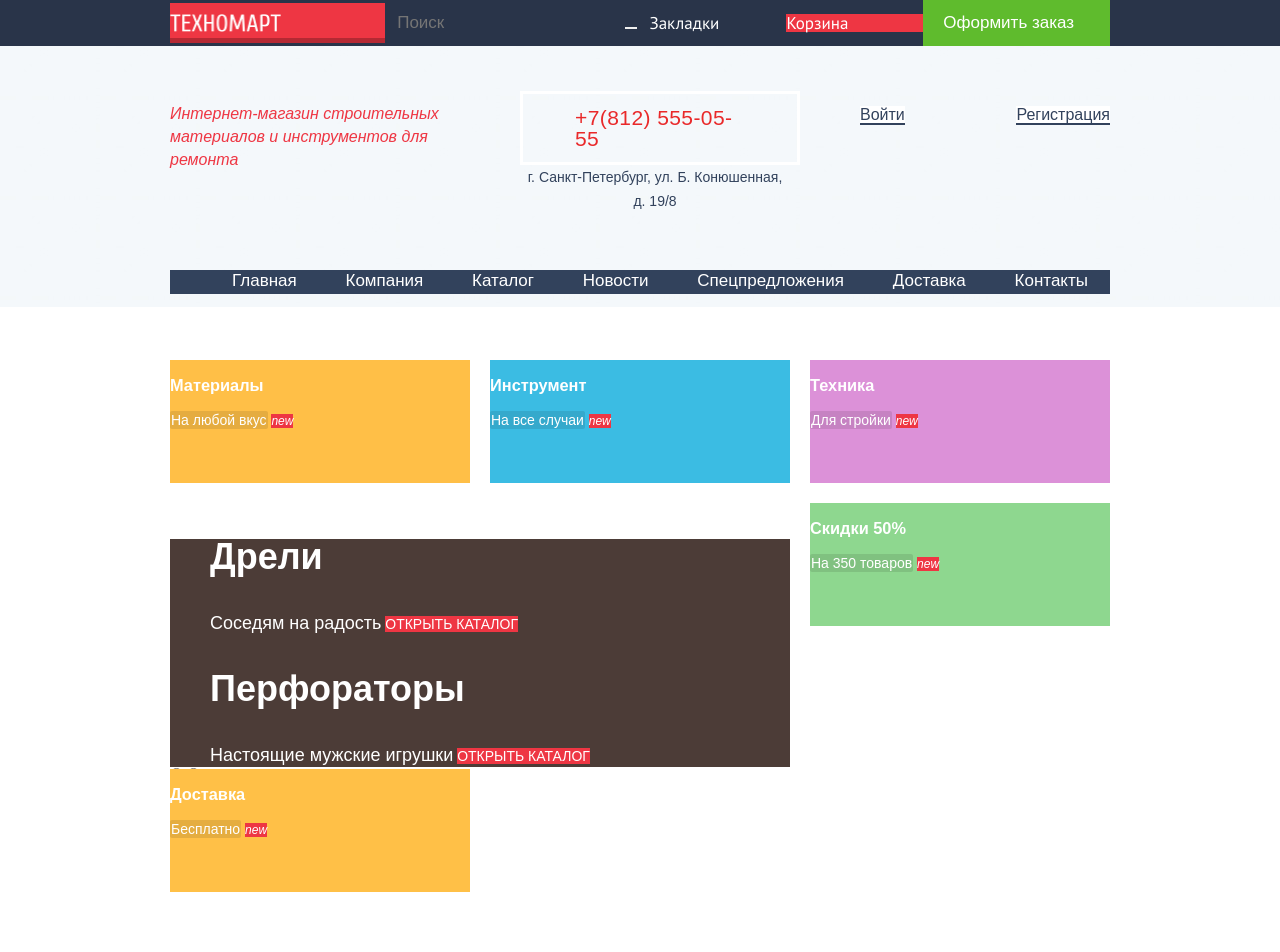
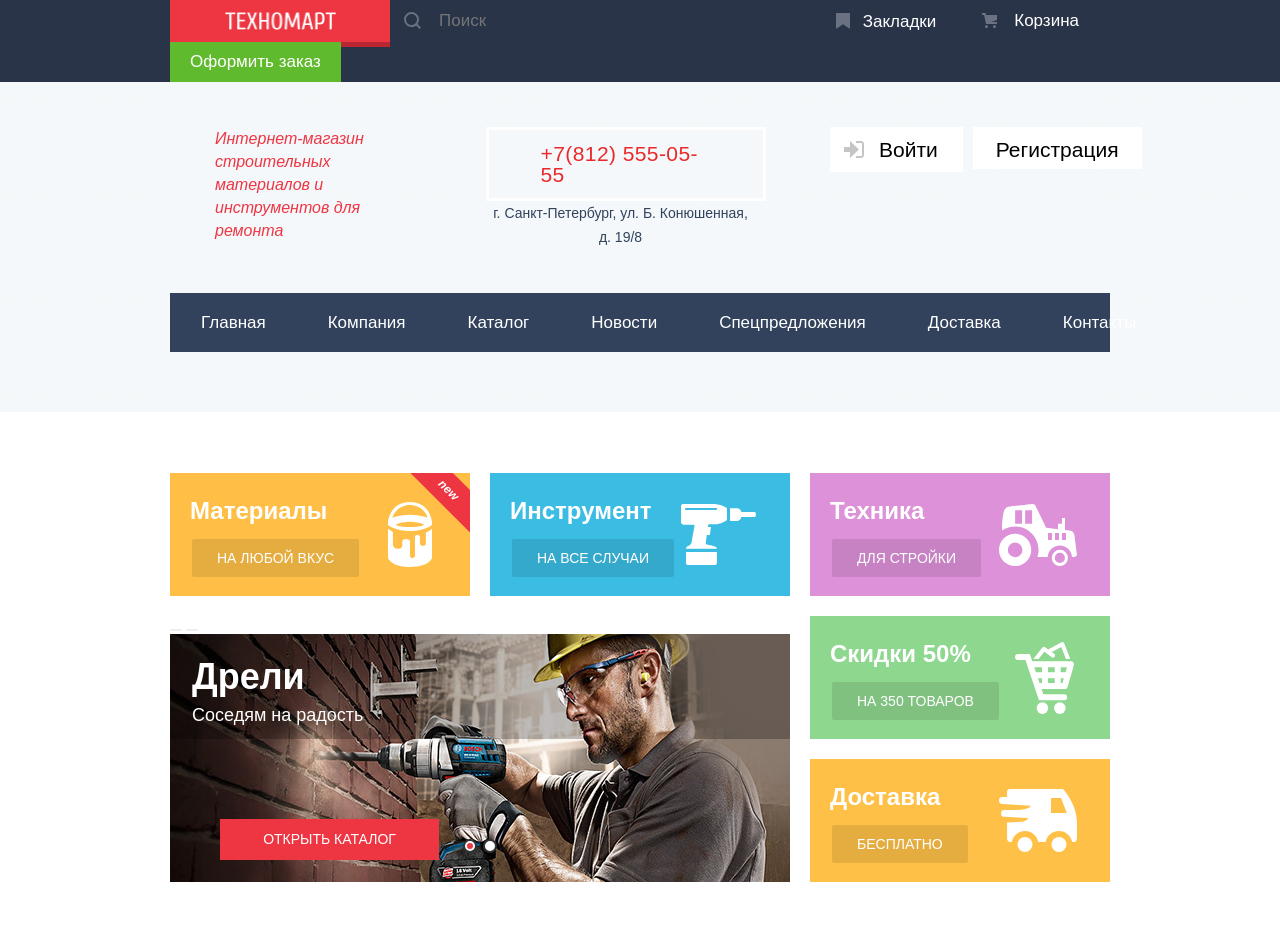
Before and after one commit to halikov/shop-technomart, a plain HTML site: page index.html in a window 1280 px wide. Shown: the top 952 px of the page. Drawn offline with Linux system fonts and the light colour scheme; a web font is replaced by a local one.

Commit message:
Стилизует хэдер и промо блок. Input в слайдере стоит над картинкой и недает слайдеру встать на всю высоту контейнера.

```diff
--- a/css/styles.css
+++ b/css/styles.css
@@ -8,10 +8,31 @@ body {
   text-align: left;
   background-color: #ffffff;
 }
+a {
+  text-decoration: none;
+}
+img {
+  max-width: 100%;
+  height: auto;
+}
+.visually-hidden:not(:focus):not(:active),
+input[type="checkbox"].visually-hidden,
+input[type="radio"].visually-hidden {
+  position: absolute;
+  width: 1px;
+  height: 1px;
+  margin: -1px;
+  padding: 0;
+  border: 0;
+  white-space: nowrap;
+  clip-path: inset(100%);
+  clip: rect(0 0 0 0);
+  overflow: hidden;
+}
 .page-header {
   display: flex;
   flex-direction: column;
-  justify-content: stretch;
+  margin-bottom: 61px;
   background-color: #f2f7f8;
   background-image: url('../img/header-bg.jpg');
   background-repeat: repeat;
@@ -28,17 +49,21 @@ body {
 }
 .top-line-wrapper {
   display: flex;
+  flex-wrap: wrap;
   flex-direction: row;
   justify-content: space-between;
   align-items: center;
 }
+.page-header a {
+  display: block;
+}
 .page-header .logo {
+  display: inline-block;
   width: 220px;
-  margin-right: 10px;
-  font-size: 0;
   line-height: 40px;
+  text-align: center;
+  box-shadow: 0 5px 0 0 #ba2732;
   background-color: #ee3643;
-  box-shadow: inset 0 -5px 0 0 rgba(0, 0, 0, 0.24);
 }
 .page-header .logo:hover,
 .page-header .logo:focus {
@@ -48,10 +73,19 @@ body {
   background-color: #ba2732;
 }
 .logo img {
+  width: 111px;
+  height: 18px;
+  margin: 0;
+  padding: 12px 54px;
   vertical-align: middle;
 }
+
 .search-form {
-  width: 260px;
+  position: relative;
+  display: flex;
+  flex-grow: 1;
+  margin: 0;
+  padding: 0;
   font-family: 'Cuprum', 'Arial', sans-serif;
   font-size: 17px;
   line-height: 18px;
@@ -59,7 +93,12 @@ body {
   color: #ffffff;
   background-color: #293449;
 }
+
 .search-form .search {
+  width: 100%;
+  margin: 0;
+  padding: 12px 0;
+  padding-left: 49px;
   font-family: 'Cuprum', 'Arial', sans-serif;
   font-size: 17px;
   line-height: 18px;
@@ -67,29 +106,44 @@ body {
   background-color: #293449;
   border: none;
 }
+.button-search {
+  position: absolute;
+  top: 0;
+  left: 14px;
+  width: 17px;
+  height: 17px;
+}
 .search-form .search:hover {
   background-color: #212a3a;
 }
 .search-form .search:focus {
+  color: #000000;
   background-color: #ffffff;
 }
 .search-form .search:active {
   background-color: #293449;
 }
-
-input[type="search"]:focus::-webkit-input-placeholder { color: #000000; }
-input[type="search"]:focus:-ms-input-placeholder { color: #000000; }
-input[type="search"]:focus::-ms-input-placeholder { color: #000000; }
-input[type="search"]:focus::placeholder { color: #000000; }
-
-.search-form button {
+.button-search {
+  display: block;
+  margin: 0;
+  padding: 12px 0;
   font-size: 0;
   border: none;
+  background-color: transparent;
+  opacity: 0.3;
+}
+.search:hover ~ .button-search {
+  opacity: 1;
+}
+.search:focus ~ path {
+  fill: #ee3643;
 }
 .bookmarks,
 .basket {
-  width: 140px;
-  margin-right: 10px
+  position: relative;
+  display: block;
+  margin: 0;
+  padding: 0;
   font-family: 'Cuprum', 'Arial', sans-serif;
   font-size: 17px;
   line-height: 18px;
@@ -97,7 +151,48 @@ input[type="search"]:focus::placeholder { color: #000000; }
   text-align: left;
   text-decoration: none;
   color: #ffffff;
-  background-color: #293449;
+}
+.bookmarks {
+  padding: 12px 28px 11px 44px;
+}
+.bookmarks:before {
+  content: "";
+  width: 14px;
+  height: 16px;
+  position: absolute;
+  top: 12px;
+  left: 17px;
+  background-image: url('../img/icon-bookmark.svg');
+  background-position: 0 0;
+  opacity: 0.3;
+}
+.basket {
+  padding: 11px 31px 11px 50px;
+}
+.basket:before {
+  content: "";
+  width: 15px;
+  height: 15px;
+  position: absolute;
+  top: 12px;
+  left: 18px;
+  background-image: url('../img/icon-cart.svg');
+  background-position: 0 0;
+  opacity: 0.3;
+}
+
+.checkout {
+  padding: 11px 20px;
+  margin-right: 0;
+  font-family: 'Cuprum', 'Arial', sans-serif;
+  font-size: 17px;
+  line-height: 18px;
+  font-weight: 400;
+  text-align: center;
+  text-decoration: none;
+  vertical-align: middle;
+  color: #ffffff;
+  background-color: #5fbb2d;
 }
 .bookmarks:hover,
 .basket:hover,
@@ -109,26 +204,18 @@ input[type="search"]:focus::placeholder { color: #000000; }
 .basket:active {
   background-color: #161d29;
 }
-.checkout {
-  width: 150px;
-  padding: 14px 20px;
-  margin-right: 0;
-  font-family: 'Cuprum', 'Arial', sans-serif;
-  font-size: 17px;
-  line-height: 18px;
-  font-weight: 400;
-  text-align: left;
-  text-decoration: none;
-  vertical-align: middle;
-  color: #ffffff;
-  background-color: #5fbb2d;
-}
 .checkout:hover,
 .checkout:focus {
   background-color: #5fbb2d;
 }
 .checkout:active {
   background-color: #518534;
+}
+.bookmarks:hover::before,
+.basket:hover::before,
+.bookmarks:focus::before,
+.basket:focus::before {
+  opacity: 1;
 }
 
 /********
@@ -138,10 +225,14 @@ input[type="search"]:focus::placeholder { color: #000000; }
   display: flex;
   flex-direction: row;
   justify-content: space-between;
+  align-items: flex-start;
   margin-bottom: 44px;
 }
 .page-header h1 {
-  width: 320px;
+  width: 196px;
+  margin: 0;
+  margin-left: 45px;
+  padding: 0;
   margin-right: 10px;
   font-family: 'Cuprum', 'Arial', sans-serif;
   font-size: 16px;
@@ -153,6 +244,8 @@ input[type="search"]:focus::placeholder { color: #000000; }
 }
 address {
   width: 270px;
+  margin: 0;
+  padding: 0;
   margin-right: 10px;
   display: flex;
   flex-direction: column;
@@ -184,9 +277,19 @@ address {
   display: flex;
   justify-content: space-between;
   list-style: none;
+  margin: 0;
+  padding: 0;
+}
+.account-menu li {
+  margin: 0;
+  padding: 0;
 }
 .log-in,
 .sign-in {
+  display: block;
+  position: relative;
+  margin: 0;
+  padding: 12px 25px;
   font-family: 'Cuprum', 'Arial', sans-serif;
   font-size: 21px;
   line-height: 21px;
@@ -194,6 +297,17 @@ address {
   text-decoration: none;
   color: #000000;
   background-color: #ffffff;
+}
+.log-in::before {
+  content: "";
+  width: 20px;
+  height: 17px;
+  position: absolute;
+  top: 14px;
+  left: 14px;
+  background-image: url('../img/icon-login.svg');
+  background-position: 0 0;
+  background-color: transparent;
 }
 .log-in:hover,
 .log-in:focus,
@@ -205,6 +319,14 @@ address {
 .sign-in:active {
   color: rgba(0, 0, 0, 0.3);
 }
+.log-in {
+  margin-right: 10px;
+  padding-left: 49px;
+}
+.sign-in {
+  padding: 12px 23px 9px;
+}
+
 /*
 *
 * main menu
@@ -217,14 +339,21 @@ address {
   display: flex;
   flex-direction: row;
   justify-content: space-between;
+  margin: 0;
+  margin-bottom: 60px;
+  padding: 0;
   list-style: none;
   background-color: #32425c;
+}
+.main-menu li {
+  margin: 0;
+  padding: 0;
 }
 .inner-page main {
   margin: 0 auto;
 }
 .main-menu a {
-  padding: 22px;
+  padding: 21px 31px;
   font-family: 'Cuprum', 'Arial', sans-serif;
   font-size: 17px;
   line-height: 17px;
@@ -269,9 +398,21 @@ address {
   list-style: none;
 }
 .promo_list-item {
+  position: relative;
   width: 300px;
   height: 123px;
   margin-bottom: 20px;
+  overflow: hidden;
+}
+
+.promo_list-item h3 {
+  margin: 0;
+  padding: 23px 20px;
+  font-family: 'Cuprum', 'Arial', sans-serif;
+  font-size: 24px;
+  line-height: 30px;
+  font-weight: 700;
+  text-align: left;
 }
 .promo_list-item:nth-child(3n) {
   margin-right: 0;
@@ -281,6 +422,9 @@ address {
   order: 1;
   margin-right: 20px;
   margin-bottom: 20px;
+  background-image: url('../img/icon-1.svg');
+  background-position: 85% center;
+  background-repeat: no-repeat;
   background-color: #ffbf47;
 }
 .promo_list-item:nth-child(2) {
@@ -288,42 +432,78 @@ address {
   margin-right: 20px;
   margin-bottom: 20px;
   background-color: #3bbce3;
+  background-image: url('../img/icon-2.svg');
+  background-position: 85% center;
+  background-repeat: no-repeat;
 }
 .promo_list-item:nth-child(3) {
   order: 3;
   margin-right: 0;
   background-color: #dc91d8;
+  background-image: url('../img/icon-3.svg');
+  background-position: 85% center;
+  background-repeat: no-repeat;
 }
-.promo_list-item:nth-child(4) {
+.double-promo-item {
   order: 5;
-  align-self: flex-start;
+  width: 300px;
+  height: 266px;
+  display: flex;
+  flex-direction: column;
+  justify-content: space-between;
+}
+.double-promo-item ul {
+  margin: 0;
+  padding: 0;
+  list-style: none;
+}
+.promo-item-1 {
+  width: 300px;
+  height: 123px;
   margin-bottom: 20px;
   margin-right: 0;
   background-color: #8ed78f;
+  background-image: url('../img/icon-4.svg');
+  background-position: 85% center;
+  background-repeat: no-repeat;
 }
-.promo_list-item:nth-child(5) {
-  order: 6;
-  margin-bottom: 20px;
-  margin-right: 0;
-  align-self: flex-end;
+.promo-item-2 {
+  width: 300px;
+  height: 123px;
+  margin: 0;
   background-color: #ffc047;
+  background-image: url('../img/icon-5.svg');
+  background-position: 85% center;
+  background-repeat: no-repeat;
 }
-.promo_list-item .new {
+.promo_list-item .flag-new {
+  position: absolute;
+  top: 2px;
+  right: -30px;
+  display: block;
+  padding: 8px 40px;
   font-family: 'Cuprum', 'Arial', sans-serif;
   font-size: 12px;
   line-height: 14px;
   font-style: italic;
+  font-weight: 700;
+  text-align: center;
   text-transform: none;
+  vertical-align: middle;
   color: #ffffff;
   background-color: #ee3643;
+  transform: rotate(45deg);
 }
 .promo_list-item a.link-promo {
+  margin-left: 22px;
+  padding: 10px 24px;
   font-family: 'Cuprum', 'Arial', sans-serif;
   font-size: 14px;
   line-height: 17.5px;
   text-align: center;
   color: #ffffff;
   text-decoration: none;
+  text-transform: uppercase;
   background-color: rgba(0, 0, 0, 0.1);
   border: 1px solid transparent;
   border-radius: 2px;
@@ -336,18 +516,102 @@ address {
   background-color: rgba(0, 0, 0, 0.3);
 }
 .promo_list .slider {
+  position: relative;
   width: 620px;
   height: 266px;
   order: 4;
-  align-self: flex-start;
+  margin: 0;
   margin-right: 20px;
+  padding: 0;
   overflow: hidden;
 }
+.slider-controls {
+  position: absolute;
+  left: 50%;
+  bottom: 36px;
+  z-index: 100;
+  width: 140px;
+  height: 10px;
+  text-align: center;
+  font-size: 0;
+  transform: translateX(-50%);
+}
+.slider-controls label {
+  position: relative;
+  display: inline-block;
+  width: 10px;
+  height: 10px;
+  margin: 0;
+  padding: 5px;
+  border-radius: 50%;
+  cursor: pointer;
+}
+.slider-controls label::after {
+  content: "";
+  position: absolute;
+  top: 3px;
+  left: 3px;
+  z-index: 1;
+  width: 10px;
+  height: 10px;
+  background-color: #fff;
+  border: 2px solid #333333;
+  border-radius: 50%;
+}
 .slider-list {
+  margin: 0;
+  padding: 0;
   list-style: none;
-  background-color: #4c3c37;
+}
+.slider-list-item {
+  display: none;
+  margin: 0;
+  padding: 0 0 210px 0;
+}
+.slider-list-item:nth-child(1) {
+  background-image: url('../img/layer-99.jpg');
+  background-repeat: no-repeat;
+  background-position: 0% 0%;
+}
+.slider-list-item:nth-child(2) {
+  min-height: 266px;
+  background-image: url('../img/layer-99-2.jpg');
+  background-repeat: no-repeat;
+  background-position: 0% 0%;
+}
+#back:checked ~ .slider-list .slider-list-item:nth-child(1) {
+  display: block;
+}
+#next:checked ~ .slider-list .slider-list-item:nth-child(2) {
+  display: block;
+}
+#back:checked ~ .slider-controls .slider-controls-item--1::before,
+#next:checked ~ .slider-controls .slider-controls-item--2::before {
+  content: "";
+  position: absolute;
+  left: 50%;
+  top: 50%;
+  z-index: 2;
+  width: 6px;
+  height: 6px;
+  margin: -3px;
+  background-color: #ee3643;
+  border: 2px solid inherit;
+  border-radius: 50%;
+}
+.slider input[type="radio"].visually-hidden {
+  position: absolute;
+  width: 1px;
+  height: 1px;
+  clip: rect(0 0 0 0);
 }
 .slider-list h3 {
+  max-width: 250px;
+  margin: 0;
+  margin-bottom: 8px;
+  padding: 0;
+  padding-left: 22px;
+  padding-top: 25px;
   font-family: 'Cuprum', 'Arial', sans-serif;
   font-size: 36px;
   line-height: 36px;
@@ -356,6 +620,11 @@ address {
   color: #ffffff;
 }
 .slider-list span {
+  display: block;
+  max-width: 320px;
+  margin: 0;
+  padding: 0;
+  padding-left: 22px;
   font-family: 'Cuprum', 'Arial', sans-serif;
   font-size: 18px;
   line-height: 24px;
@@ -363,7 +632,15 @@ address {
   text-align: left;
   color: #ffffff;
 }
-.slider-list-item a {
+.slider-list-item a.link-slide {
+  display: block;
+  position: absolute;
+  left: 25px;
+  bottom: 0;
+  width: 195px;
+  margin-left: 25px;
+  margin-bottom: 22px;
+  padding: 12px;
   font-family: 'Cuprum', 'Arial', sans-serif;
   font-size: 14px;
   line-height: 17.5px;
@@ -969,7 +1246,7 @@ p.visually-hidden button[name="bookmark"]:active {
  * catalog
  ***********/
 
-.page-header .basket {
+.inner-page .basket {
   background-color: #ee3643;
 }
 .page-header_center p {
@@ -1001,12 +1278,9 @@ p.visually-hidden button[name="bookmark"]:active {
   text-decoration: none;
   color: #000000;
 }
-.account-menu {
-  width: 250px;
-  align-self: flex-start;
-  list-style: none;
-}
-.account-menu a {
+
+a.user-account,
+a.my-purchase {
   font-family: 'Cuprum', 'Arial', sans-serif;
   font-size: 16px;
   line-height: 18px;
--- a/index.html
+++ b/index.html
@@ -12,10 +12,14 @@
     <header class="page-header">
       <div class="page-header_top-line">
         <div class="container top-line-wrapper">
-          <a class="logo" aria-label="Техномарт"><img class="logo-img" src="img/logo.png" width="111" height="18" alt="Логотип Техномарт">Техномарт</a>
+          <a class="logo" aria-label="Техномарт"><img class="logo-img" src="img/logo.png" width="111" height="18" alt="Логотип Техномарт"></a>
           <form class="search-form" name="search-form" method="post" action="https://echo.htmlacademy.ru">
             <input class="search" type="search" aria-label="Поиск по сайту" placeholder="Поиск">
-            <button class="button button-search" type="submit">Искать</button>
+            <button class="button-search" type="submit">Искать
+              <svg xmlns="http://www.w3.org/2000/svg" width="17" height="17" viewBox="0 0 17 17">
+                <path fill="#ffffff" d="M17 15.586l-3.542-3.542A7.465 7.465 0 0 0 15 7.5 7.5 7.5 0 1 0 7.5 15c1.71 0 3.282-.579 4.544-1.542L15.586 17 17 15.586zM2 7.5C2 4.467 4.467 2 7.5 2 10.532 2 13 4.467 13 7.5c0 3.032-2.468 5.5-5.5 5.5A5.506 5.506 0 0 1 2 7.5z"/>
+              </svg>
+            </button>
           </form>
           <a class="bookmarks" href="bookmarks.html">Закладки</a>
           <a class="basket" href="shopping-cart.html" aria-label="Корзина">Корзина</a>
@@ -52,29 +56,41 @@
           <li class="promo_list-item">
             <h3>Материалы</h3>
             <a href="#" class="link-promo">На любой вкус</a>
-            <span class="new">new</span>
+            <span class="flag-new">new</span>
           </li>
           <li class="promo_list-item">
             <h3>Инструмент</h3>
             <a href="#" class="link-promo">На все случаи</a>
-            <span class="new visually-hidden">new</span>
+            <span class="flag-new visually-hidden">new</span>
           </li>
           <li class="promo_list-item">
             <h3>Техника</h3>
             <a href="#" class="link-promo">Для стройки</a>
-            <span class="new visually-hidden">new</span>
+            <span class="flag-new visually-hidden">new</span>
           </li>
-          <li class="promo_list-item">
-            <h3>Скидки 50%</h3>
-            <a href="#" class="link-promo">На 350 товаров</a>
-            <span class="new visually-hidden">new</span>
-          </li>
-          <li class="promo_list-item">
-            <h3>Доставка</h3>
-            <a href="#" class="link-promo">Бесплатно</a>
-            <span class="new visually-hidden">new</span>
+          <li class="double-promo-item promo_list-item">
+            <ul>
+              <li class="promo-item-1">
+                <h3>Скидки 50%</h3>
+                <a href="#" class="link-promo">На 350 товаров</a>
+                <span class="flag-new visually-hidden">new</span>
+              </li>
+              <li class="promo-item-2">
+                <h3>Доставка</h3>
+                <a href="#" class="link-promo">Бесплатно</a>
+                <span class="flag-new visually-hidden">new</span>
+              </li>
+            </ul>
           </li>
           <li class="slider">
+            <input class="visually-hidden" id="back" type="radio" name="toggle" checked>
+            <input class="visually-hidden" id="next" type="radio" name="toggle">
+            <div class="slider-controls">
+              <label class="slider-controls-item slider-controls-item--1" for="back">Пред.</label>
+              <label class="slider-controls-item slider-controls-item--2" for="next">След.</label>
+            </div>
+            <button class="button button-slider-back" type="button">Пред.</button>
+            <button class="button button-slider-next" type="button">След.</button>
             <ul class="slider-list">
               <li class="slider-list-item">
                 <h3>Дрели</h3>
@@ -87,16 +103,7 @@
                 <span>Настоящие мужские игрушки</span>
                 <a class="link-slide" href="catalog.html">Открыть каталог</a>
               </li>
-
             </ul>
-            <form class="slide-buttons">
-              <input id="pre" type="radio" name="btn-slide">
-              <input id="next" type="radio" name="btn-slide">
-              <label class="visually-hidden" for="pre">Пред.</label>
-              <label class="visually-hidden" for="next">След.</label>
-            </form>
-            <button class="button button-slider-prev" type="button">Пред.</button>
-            <button class="button button-slider-next" type="button">След.</button>
           </li>
         </ul>
       </section>
```
